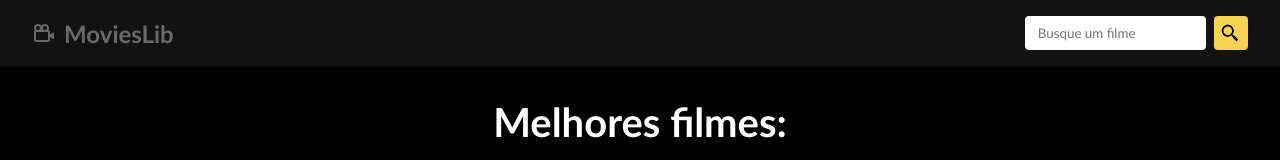
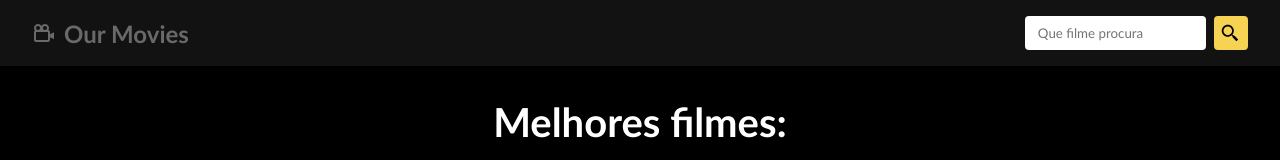
Before and after one commit to StefanysFerreira/FrontEndPI, a React (Vite) app in the folder our_movies/: page / in a window 1280 px wide. Shown: the top 160 px of the page. Built offline with nearby package versions, Linux system fonts and the light colour scheme; no server answers.

Commit message:
correções

```diff
--- a/our_movies/src/components/Navbar.jsx
+++ b/our_movies/src/components/Navbar.jsx
@@ -21,13 +21,13 @@ const Navbar = () => {
     <nav id="navbar">
       <h2>
         <Link to="/">
-          <BiCameraMovie /> MoviesLib
+          <BiCameraMovie /> Our Movies
         </Link>
       </h2>
       <form onSubmit={handleSubmit}>
         <input
           type="text"
-          placeholder="Busque um filme"
+          placeholder="Que filme procura"
           onChange={(e) => setSearch(e.target.value)}
           value={search}
         />
```
